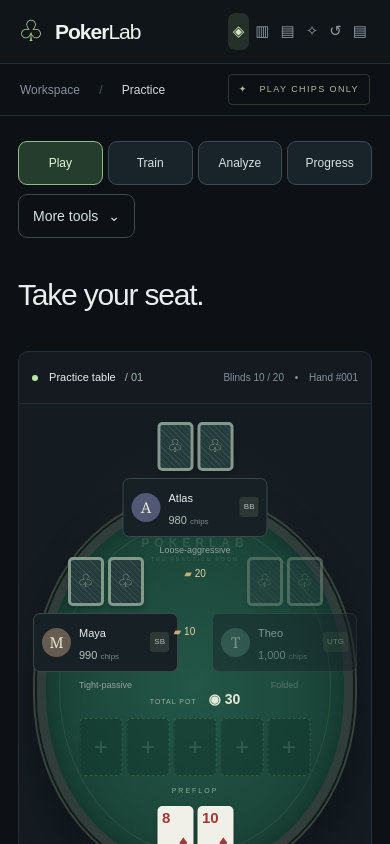
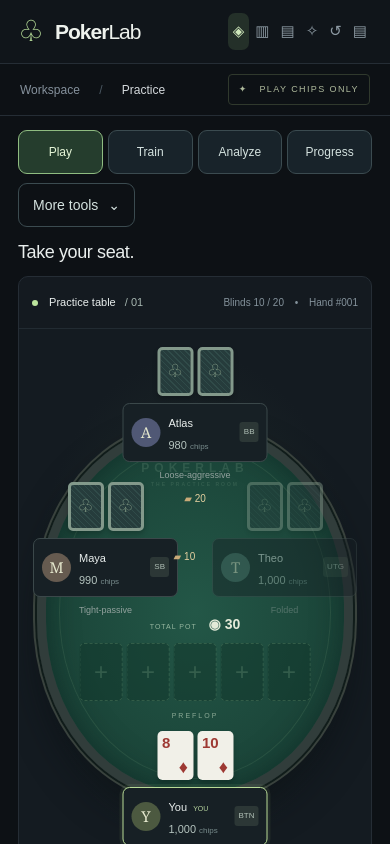
Before and after one commit to vendoraise-lang/Poker-software, a Next.js app: page / in a window 390 px wide. Shown: the top 844 px of the page. Built offline with nearby package versions, Linux system fonts and the light colour scheme.

Commit message:
Compact poker practice header and mobile spacing

```diff
--- a/app/globals.css
+++ b/app/globals.css
@@ -3767,3 +3767,14 @@ button:disabled {
   .academy-stats { display: none; }
   .academy-lead { max-width: 60ch; }
 }
+
+/* Poker-first screen: minimize framing and put the live table immediately below navigation. */
+.practice-heading-compact { margin: 0 0 14px; }
+.practice-heading-compact h1 { font-size: 21px; margin: 0; letter-spacing: -0.4px; }
+.practice-heading-compact .session-status { display: none; }
+@media (max-width: 760px) {
+  .practice-heading-compact { margin-bottom: 10px; }
+  .practice-heading-compact h1 { font-size: 18px; }
+  .page-content { padding-top: 14px; }
+  .workspace-simplified { margin-bottom: 12px !important; }
+}
```
